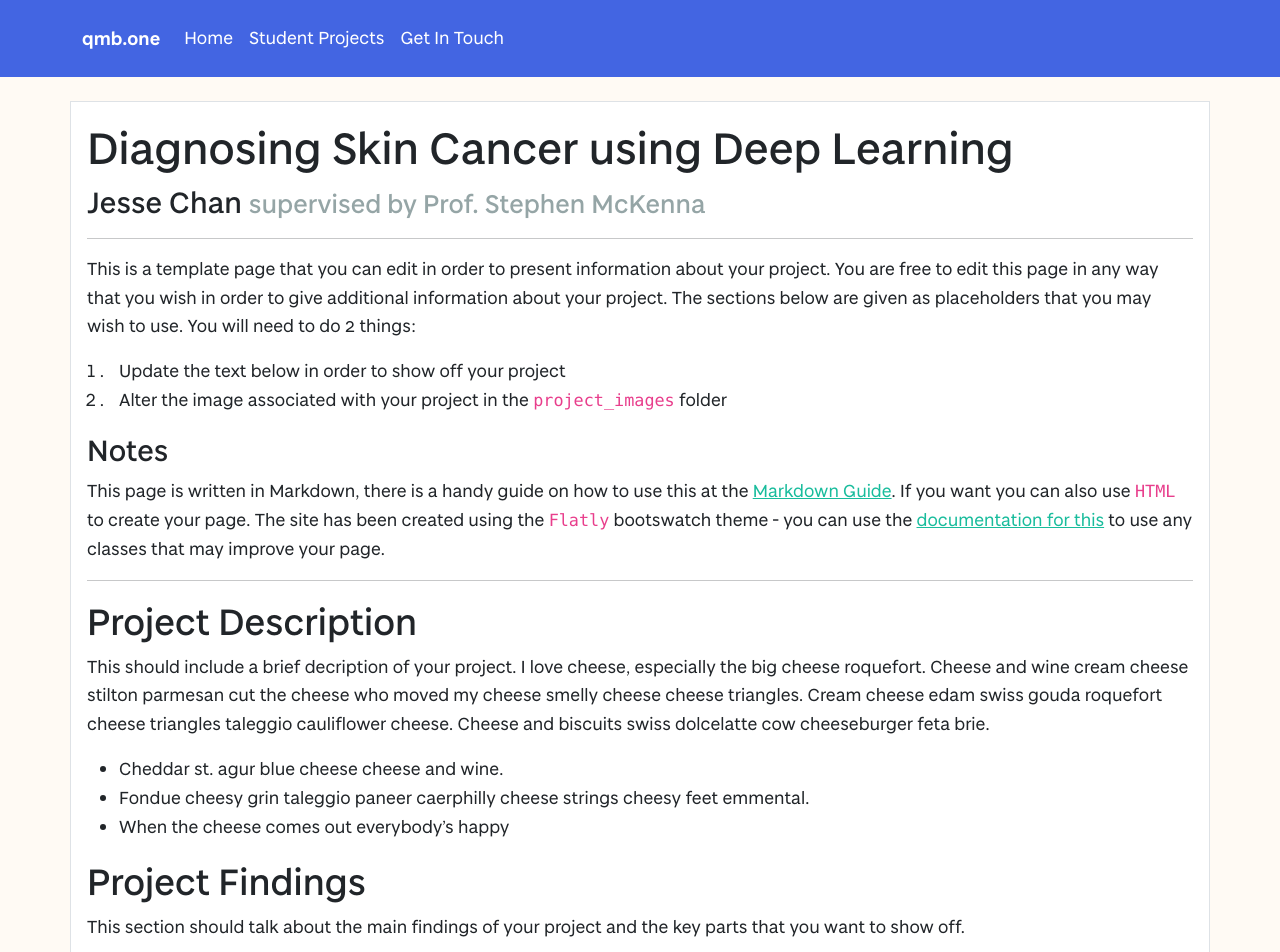
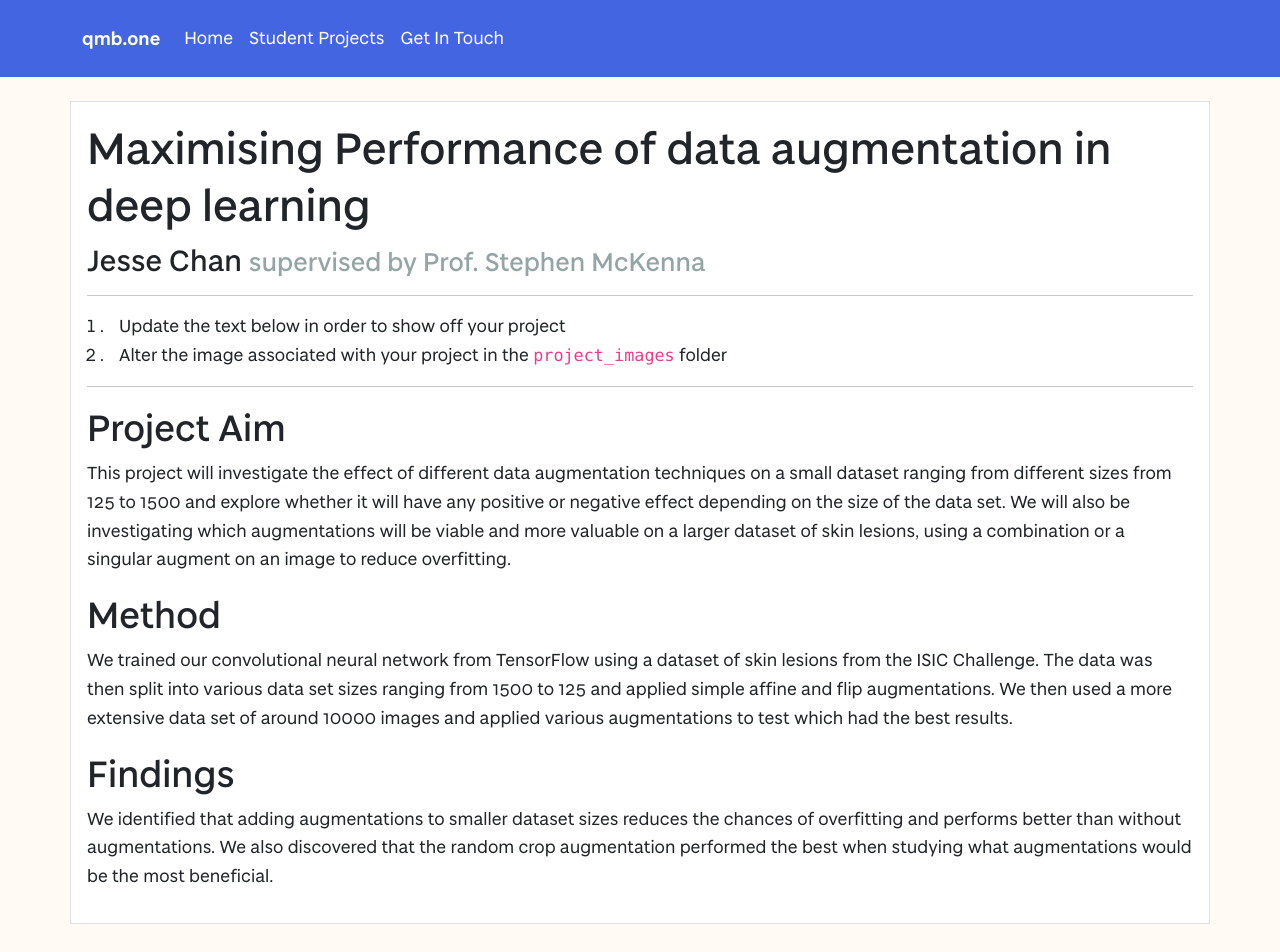
Before and after one commit to vivienprk/degree-show-2022, a Jekyll site: the page built from projects/JesseChan.md, in a window 1280 px wide and 1400 px high. Shown: the top 952 px of the window. Built offline with Jekyll 4.4.1, drawn with Linux system fonts in a browser that asks for light colours; some of the changed text lies outside the part shown.

Commit message:
Updated JesseChan MD and added picture

```diff
--- a/projects/JesseChan.md
+++ b/projects/JesseChan.md
@@ -2,35 +2,20 @@
 layout: project
 studentName: "Jesse Chan"
 supervisorName: "Prof. Stephen McKenna"
-projectTitle: "Diagnosing Skin Cancer using Deep Learning"
-projectImage: "sampleImage.jpg"
+projectTitle: "Maximising Performance of data augmentation in deep learning"
+projectImage: "JesseChan.jpg"
 
 ---
-
-This is a template page that you can edit in order to present information about your project. You are free to edit this page in any way that you wish in order to give additional information about your project. The sections below are given as placeholders that you may wish to use. You will need to do 2 things:
-
 1. Update the text below in order to show off your project
 2. Alter the image associated with your project in the `project_images` folder
-
-### Notes
-This page is written in Markdown, there is a handy guide on how to use this at the [Markdown Guide](https://www.markdownguide.org/cheat-sheet/). If you want you can also use `HTML` to create your page. The site has been created using the `Flatly` bootswatch theme - you can use the [documentation for this](https://bootswatch.com/flatly/) to use any classes that may improve your page.
-
 <hr>
 
-## Project Description
-This should include a brief decription of your project. I love cheese, especially the big cheese roquefort. Cheese and wine cream cheese stilton parmesan cut the cheese who moved my cheese smelly cheese cheese triangles. Cream cheese edam swiss gouda roquefort cheese triangles taleggio cauliflower cheese. Cheese and biscuits swiss dolcelatte cow cheeseburger feta brie.
+## Project Aim
+This project will investigate the effect of different data augmentation techniques on a small dataset ranging from different sizes from 125 to 1500 and explore whether it will have any positive or negative effect depending on the size of the data set. We will also be investigating which augmentations will be viable and more valuable on a larger dataset of skin lesions, using a combination or a singular augment on an image to reduce overfitting.
 
-- Cheddar st. agur blue cheese cheese and wine.
-- Fondue cheesy grin taleggio paneer caerphilly cheese strings cheesy feet emmental.
-- When the cheese comes out everybody's happy
-
-## Project Findings
-This section should talk about the main findings of your project and the key parts that you want to show off.
-
-## Project Media
-If you are really keen you can also create a video to demonstrate your project and embed this in the page. An example of a youTube video being embedded is below. You will want to change the width of this to be 100% and put the height as something around 500.
+## Method
+We trained our convolutional neural network from TensorFlow using a dataset of skin lesions from the ISIC Challenge. The data was then split into various data set sizes ranging from 1500 to 125 and applied simple affine and flip augmentations. We then used a more extensive data set of around 10000 images and applied various augmentations to test which had the best results.
 
 
-<iframe width="100%" height="500" src="https://www.youtube.com/embed/YUEaupJk5AI" title="YouTube video player" frameborder="0" allow="accelerometer; autoplay; clipboard-write; encrypted-media; gyroscope; picture-in-picture" allowfullscreen></iframe>
-
-Cheddar st. agur blue cheese cheese and wine. Fondue cheesy grin taleggio paneer caerphilly cheese strings cheesy feet emmental. When the cheese comes out everybody's happy
+## Findings
+We identified that adding augmentations to smaller dataset sizes reduces the chances of overfitting and performs better than without augmentations. We also discovered that the random crop augmentation performed the best when studying what augmentations would be the most beneficial.
```
Also changed, not shown: project_images/JesseChan.PNG (added).
